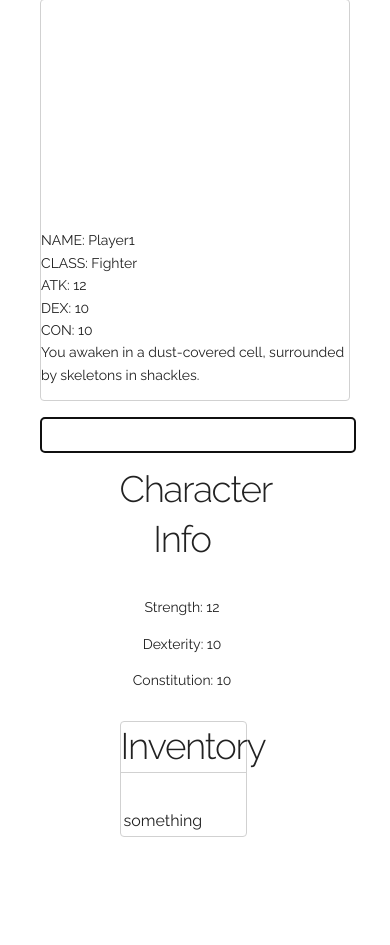
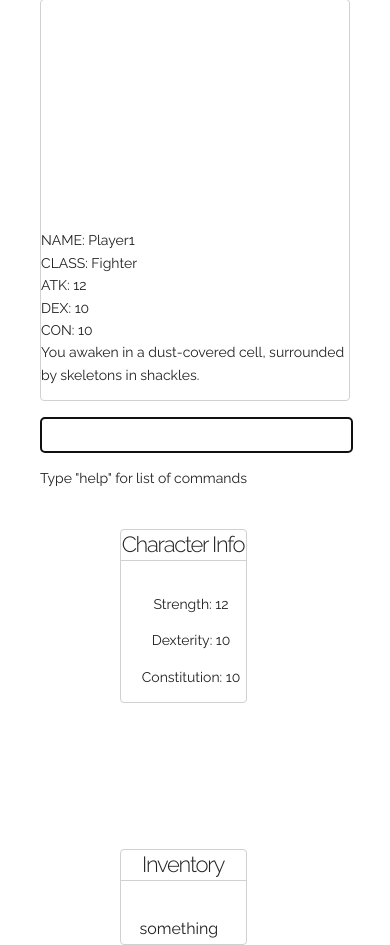
Before and after one commit to janderson390/DragonsAndDungeons, a PHP site: page / in a window 390 px wide. Shown: the part 91-1036 px from the top of the page. Before the commit the page ends 928 px from the top, so only its background shows below. Run offline with PHP 8.4, Linux system fonts and the light colour scheme.

Commit message:
Changes to HTML and CSS
Changelog:

CSS:
- Adjusted height of the .charInfo class
- Added borders to .charInfo class
- Made adjustments for responsive UI

HTML:
- Added hint beneath input parser

```diff
--- a/css/stylesheet.css
+++ b/css/stylesheet.css
@@ -68,7 +68,7 @@ form {
 }
 
 input {
-  width: 100%;
+  width: 99%;
   border: 1px solid #D1D1D1;
   border-radius: 4px;
   margin-top: 1rem;
@@ -79,9 +79,11 @@ input {
   position: absolute;
   width: 39.33%;
   margin-left: 56.3333333333%;
-  margin-top: -25.7rem;
+  margin-top: -25.09rem;
   float: right;
   font-size: 1rem;
+  border: 1px solid #D1D1D1;
+  border-radius: 4px;
 }
 
 .inventory {
@@ -95,8 +97,12 @@ input {
   border-radius: 4px;
 }
 
-.inventory h4 {
+.charInfo h4, .inventory h4 {
   border-bottom: 1px solid #D1D1D1;
+}
+
+.inventory table, .charInfo > p{
+  margin-left: 1rem;
 }
 
 /* Phones*/
@@ -122,13 +128,23 @@ input {
 
   .charInfo {
     float: none;
-    margin: 4rem 25%;
+    margin: 8rem 25%;
     text-align: center;
   }
 
   .inventory {
     float: none;
-    margin: 20rem 25%;
+    margin: 28rem 25%;
     text-align: center;
   }
+
+  .charInfo > h4, .inventory > h4 {
+    text-align: center;
+    font-size: 22px;
+  }
+
+  .inventory table, .charInfo > p{
+    text-align: center;
+  }
+
 }
--- a/index.html
+++ b/index.html
@@ -53,6 +53,7 @@
         <form onSubmit="return false;" autocomplete="off">
             <input type="text" id="usrInput"/>
         </form>
+        <p>Type "help" for list of commands</p>
     </div>
 </div>
 
```
